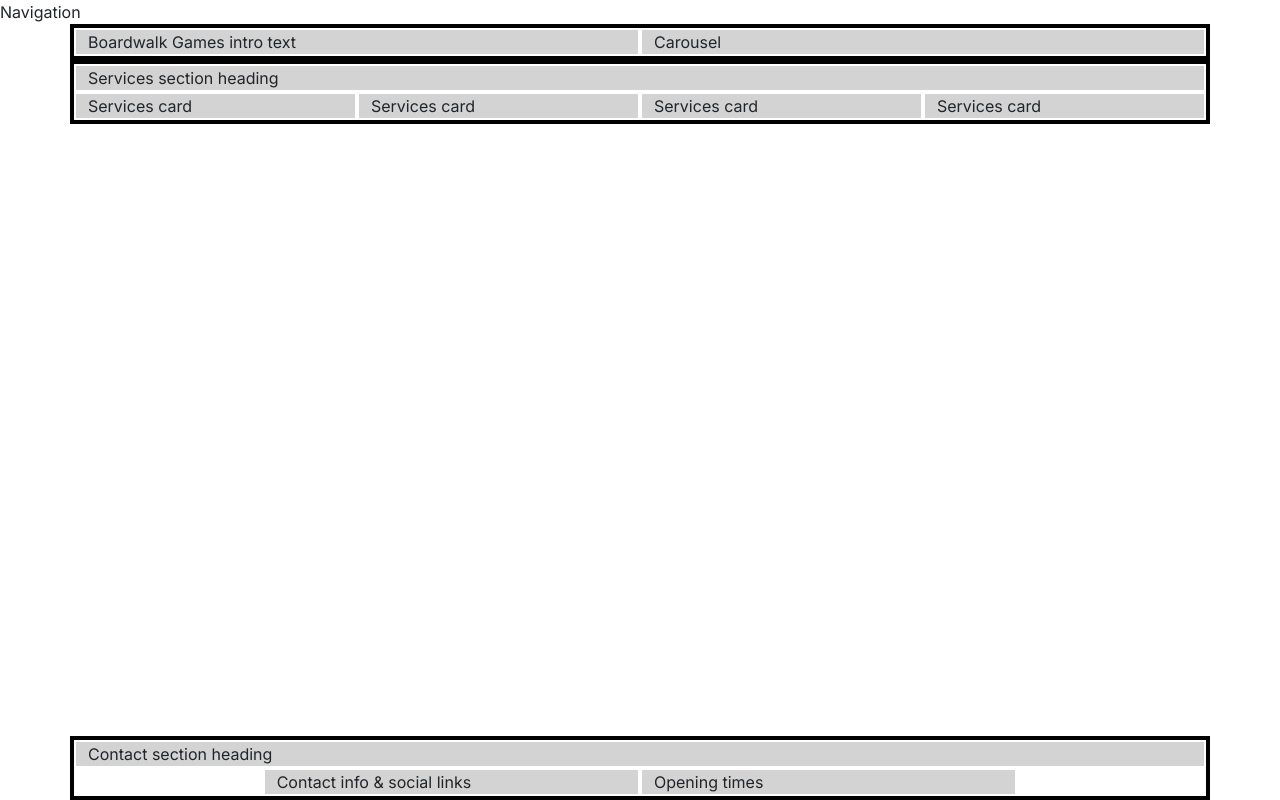
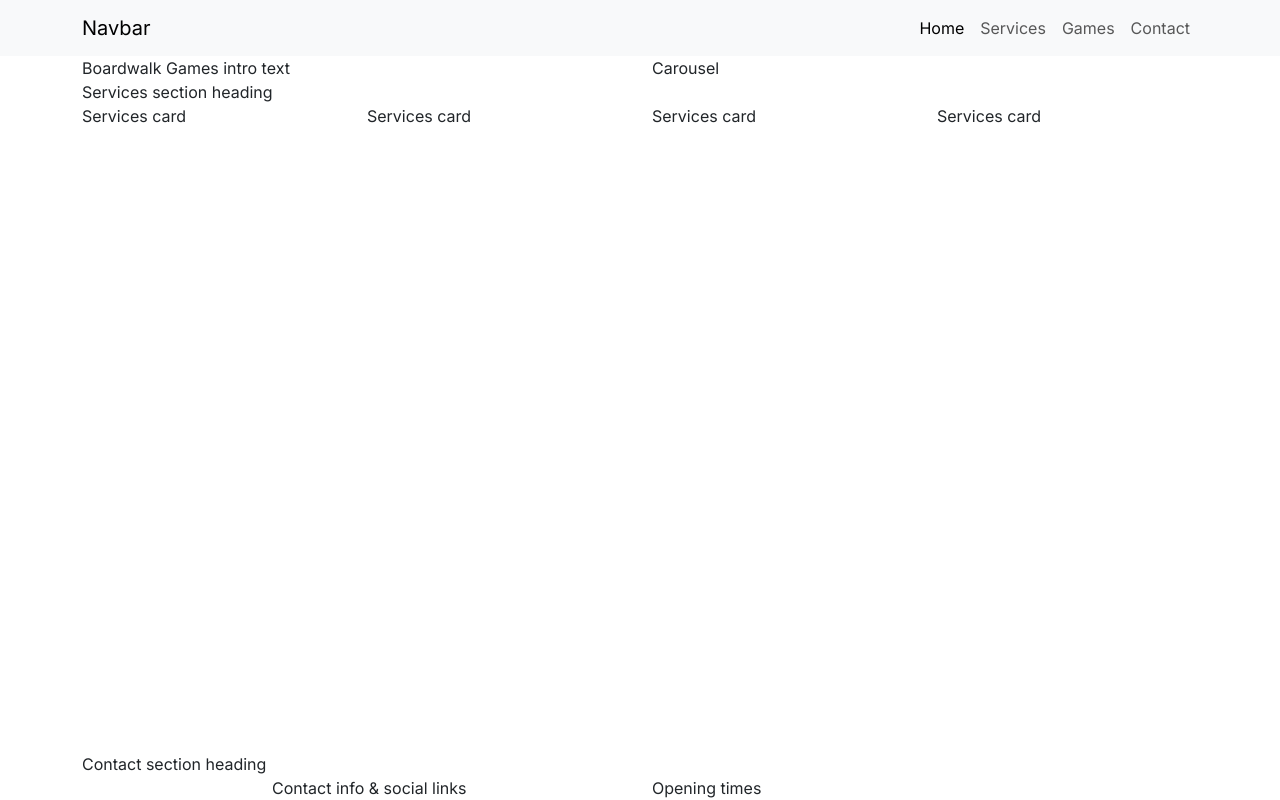
Before and after one commit to sophielrt/Boardwalk-Games, a plain HTML site: page index.html in a window 1280 px wide. Drawn offline with nearby package versions, Linux system fonts and the light colour scheme; a web font is replaced by a local one.

Commit message:
Add homepage nav bar

```diff
--- a/assets/css/style.css
+++ b/assets/css/style.css
@@ -28,7 +28,7 @@
 }
 
 /* grid visulisation CSS for testing */
-.container,
+/* .container,
 .row {
     border: 2px solid black;
 }
@@ -36,4 +36,4 @@
 .col-12 {
     border: 2px solid white;
     background-color: lightgrey;
-}
+} */
--- a/index.html
+++ b/index.html
@@ -22,9 +22,34 @@
 <!-- Classes on body set to work with mt-auto on footer to ensure it always stays at the bottom of the page -->
 <body class="d-flex flex-column min-vh-100">
     <!-- Navigation -->
-     <div>Navigation</div>
+    <nav class="navbar navbar-expand-lg bg-body-tertiary">
+        <div class="container">
+          <a class="navbar-brand" href="index.html">Navbar</a>
+          <button class="navbar-toggler" type="button" data-bs-toggle="collapse" data-bs-target="#navbarNav" aria-controls="navbarNav" aria-expanded="false" aria-label="Toggle navigation">
+            <span class="navbar-toggler-icon"></span>
+          </button>
+          <div class="collapse navbar-collapse" id="navbarNav">
+            <ul class="navbar-nav ms-auto">
+              <li class="nav-item">
+                <a class="nav-link active" aria-current="page" href="index.html">Home</a>
+              </li>
+              <li class="nav-item">
+                <a class="nav-link" href="#">Services</a>
+              </li>
+              <li class="nav-item">
+                <a class="nav-link" href="#">Games</a>
+              </li>
+              <li class="nav-item">
+                <a class="nav-link" href="#">Contact</a>
+              </li>
+            </ul>
+          </div>
+        </div>
+      </nav>
 
-     <!-- Header with carousel -->
+
+
+    <!-- Header with carousel -->
     <header class="container">
         <div class="row">
             <div class="col-12 col-xl-6">Boardwalk Games intro text</div>
```
